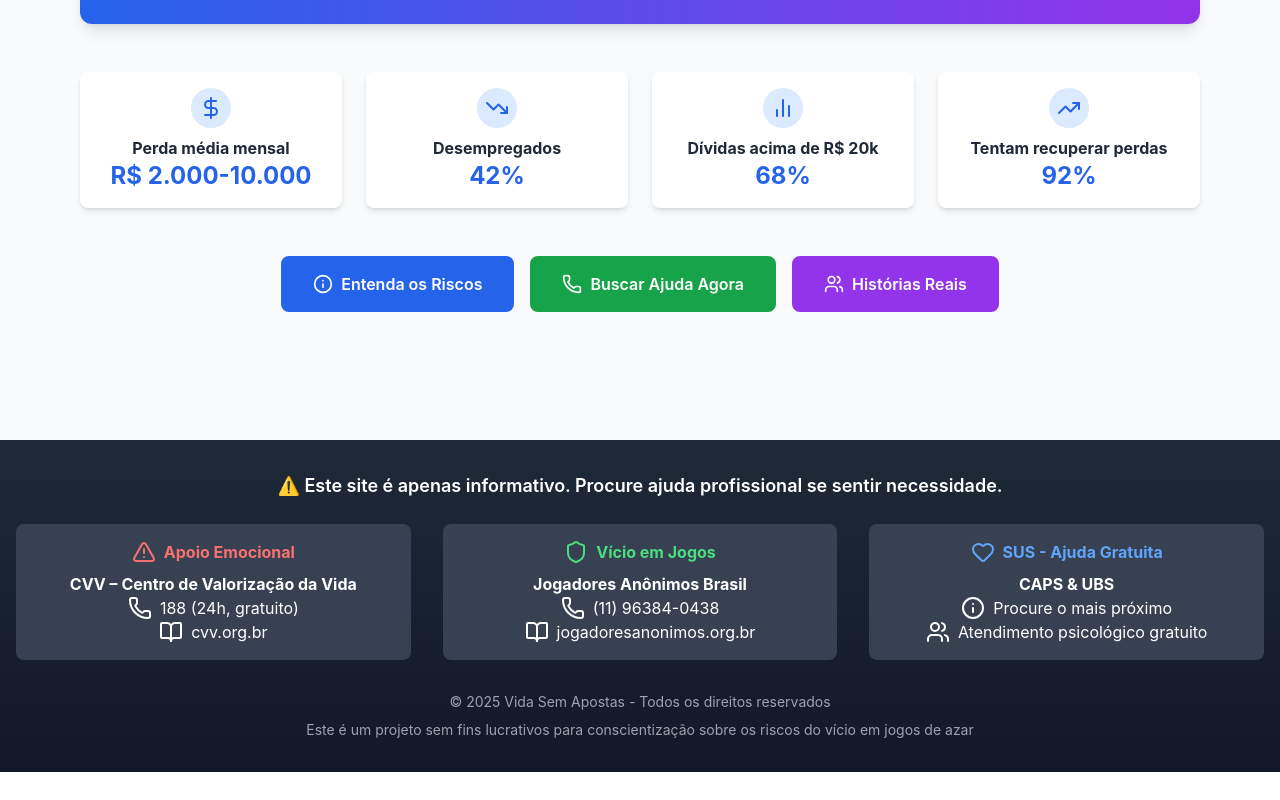
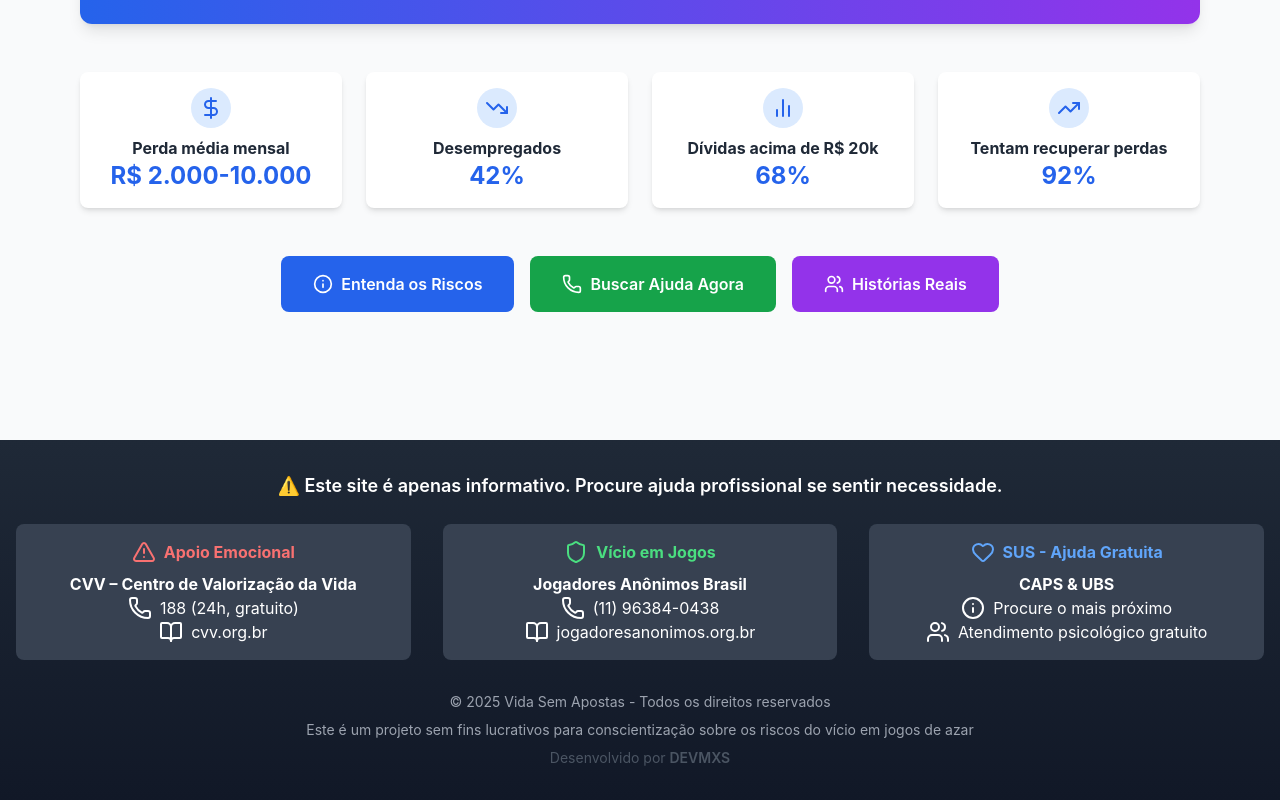
Before and after one commit to devmxs-code/vidasemapostas-app, a React (Create React App) app: page / in a window 1280 px wide. Shown: the part 861-1661 px from the top of the page. Before the commit the page ends 1633 px from the top, so only its background shows below. Built offline with nearby package versions, Linux system fonts and the light colour scheme.

Commit message:
Add developer credit to footer in Gambling Awareness App

```diff
--- a/src/App.tsx
+++ b/src/App.tsx
@@ -235,6 +235,9 @@ const GamblingAwarenessApp = () => {
         <div className="mt-8 text-center text-sm text-gray-400">
           <p>© {new Date().getFullYear()} Vida Sem Apostas - Todos os direitos reservados</p>
           <p className="mt-2">Este é um projeto sem fins lucrativos para conscientização sobre os riscos do vício em jogos de azar</p>
+           <p className="text-gray-600 text-sm mt-2 text-center w-full">
+            Desenvolvido por <a href="https://devmxs.com.br" className="hover:text-blue-700 font-semibold transition">DEVMXS</a>
+          </p>
         </div>
       </div>
     </footer>
```
